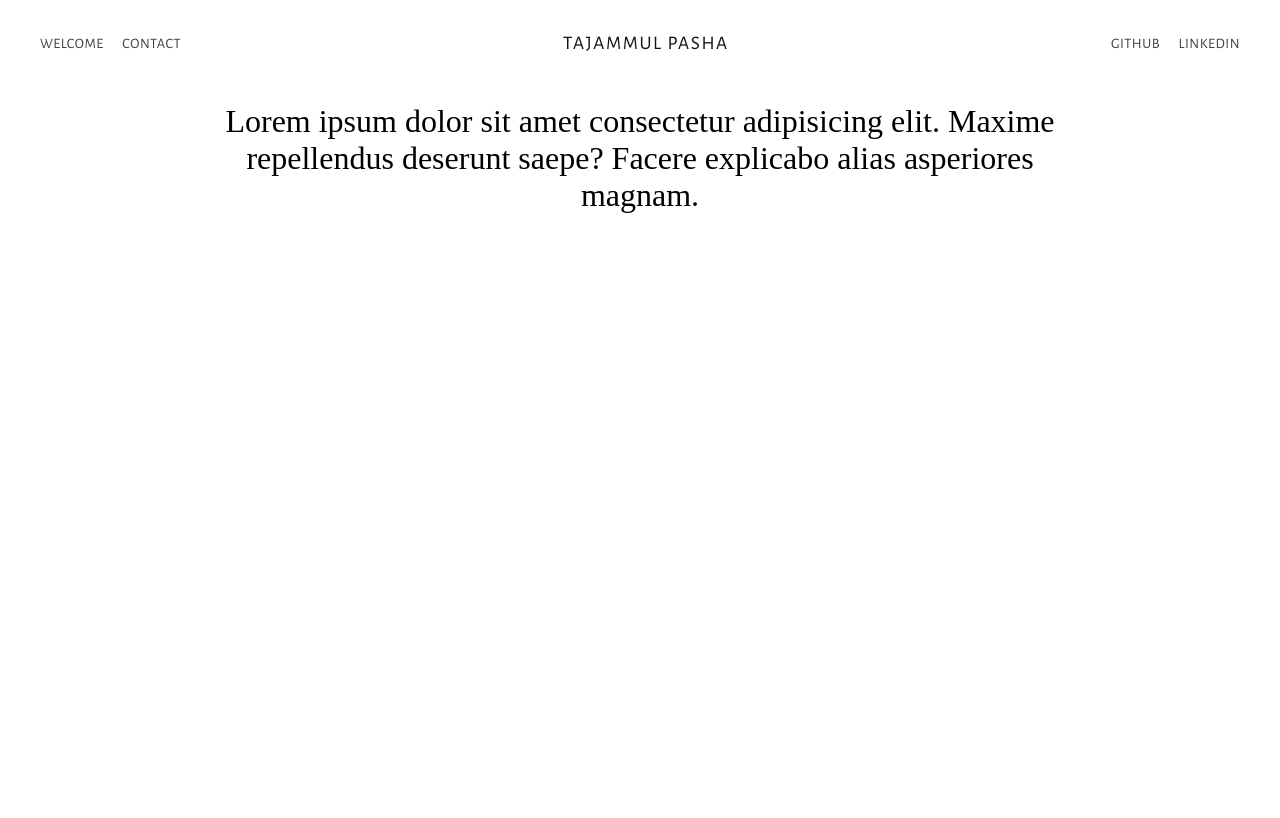
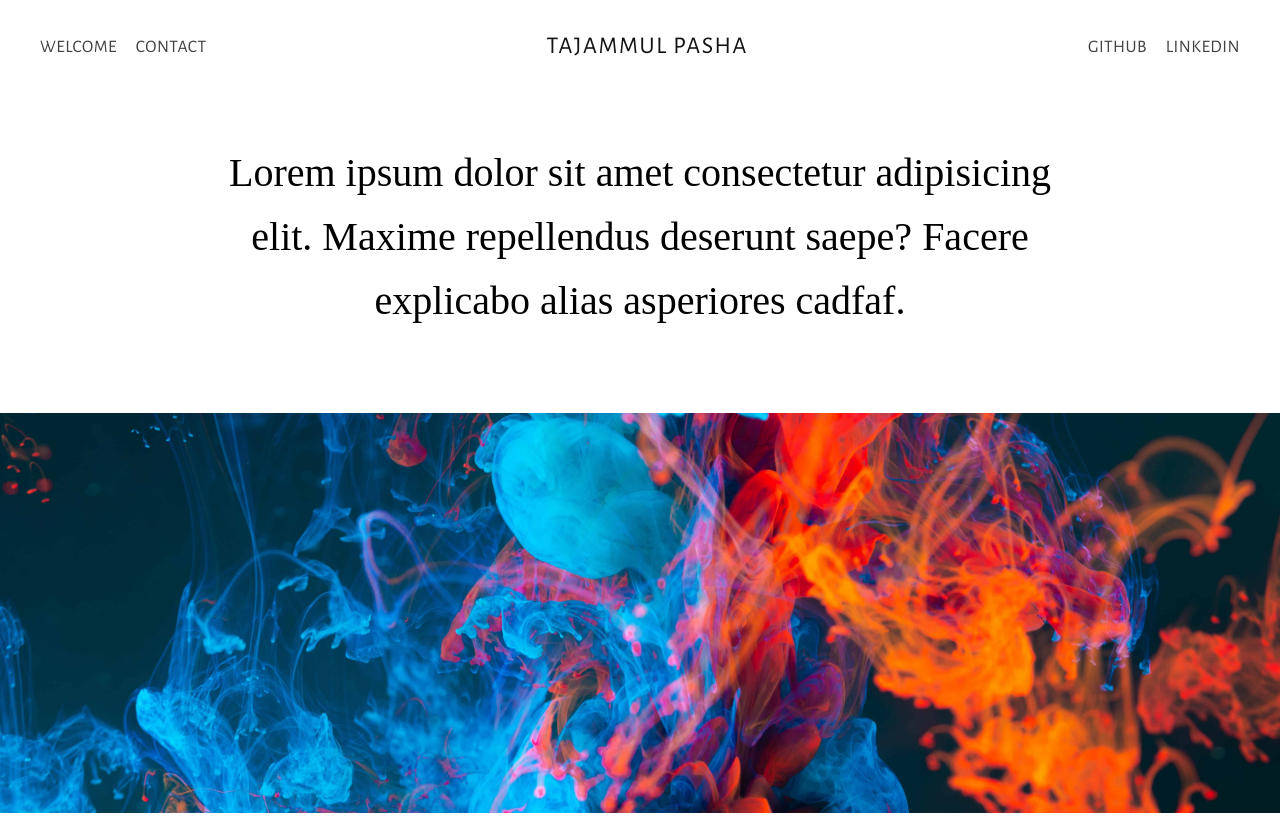
Before and after one commit to tajammul-pasha/mockfolio, a plain HTML site: page index.html in a window 1280 px wide. Drawn offline with Linux system fonts and the light colour scheme; a web font is replaced by a local one.

Commit message:
added hero image

```diff
--- a/css/styles.css
+++ b/css/styles.css
@@ -7,6 +7,7 @@ body {
   font-family: "Alegreya Sans SC", sans-serif;
   font-size: 16px;
   min-width: 300px;
+  /* color: blue; */
 }
 
 .container {
@@ -77,24 +78,35 @@ nav {
   text-align: center;
   width: 90%;
   max-width: 850px;
-  padding: 3rem 0 3rem 0;
-  /* padding: 2rem 0 2rem 0; */
+  padding: 4rem 0 4rem 0;
 }
 
 .intro h1 {
   font-weight: 300;
   font-family: "Ibarra Real Nova", serif;
   font-size: 1.5rem;
+  line-height: 2.5rem;
+}
+
+/* hero image */
+.hero-image {
+  width: 100%;
+  height: 50vh;
+  object-fit: cover;
 }
 
 /* media queries */
 @media (min-width: 700px) {
-  .intro {
-    padding: 2.5rem 0 2.5rem 0;
+  .intro h1 {
+    font-size: 2rem;
+    line-height: 3rem;
   }
 
-  .intro h1 {
-    font-size: 1.8rem;
+  .header-link {
+    font-size: 1.1rem;
+  }
+  .brand {
+    font-size: 1.5rem;
   }
 }
 
@@ -108,10 +120,10 @@ nav {
     display: none;
   }
   .intro {
-    padding: 3rem 0 3rem 0;
-    max-width: 900px;
+    padding: 5rem 0 5rem 0;
   }
   .intro h1 {
-    font-size: 2rem;
+    font-size: 2.5rem;
+    line-height: 4rem;
   }
 }
--- a/index.html
+++ b/index.html
@@ -31,8 +31,11 @@
     <section class="intro container">
       <h1>
         Lorem ipsum dolor sit amet consectetur adipisicing elit. Maxime
-        repellendus deserunt saepe? Facere explicabo alias asperiores magnam.
+        repellendus deserunt saepe? Facere explicabo alias asperiores cadfaf.
       </h1>
     </section>
+    <!-- <section class="hero-image"> -->
+    <img src="images/intro.jpg" alt="hero-image-abstract" class="hero-image" />
+    <!-- </section> -->
   </body>
 </html>
```
Also changed, not shown: images/intro.jpg (added).
